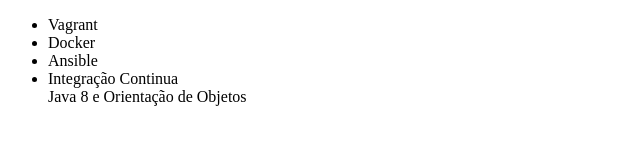
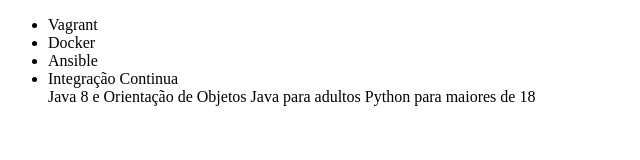
Before and after one commit to Manuel-fulo/primeiro-git, a plain HTML site: page Index.html in a window 1280 px wide. Shown: the whole page, without its empty margins (0-640 px from the left). Drawn offline with Linux system fonts and the light colour scheme.

Commit message:
Python para +18

```diff
--- a/Index.html
+++ b/Index.html
@@ -11,6 +11,8 @@
         <li>Ansible</li>
         <li>Integração Continua</li>
         <l1>Java 8 e Orientação de Objetos</l1>
+        <l1>Java para adultos</l1>
+        <l1>Python para maiores de 18</l1>
     </ul>
 </body>
 </html>
```
